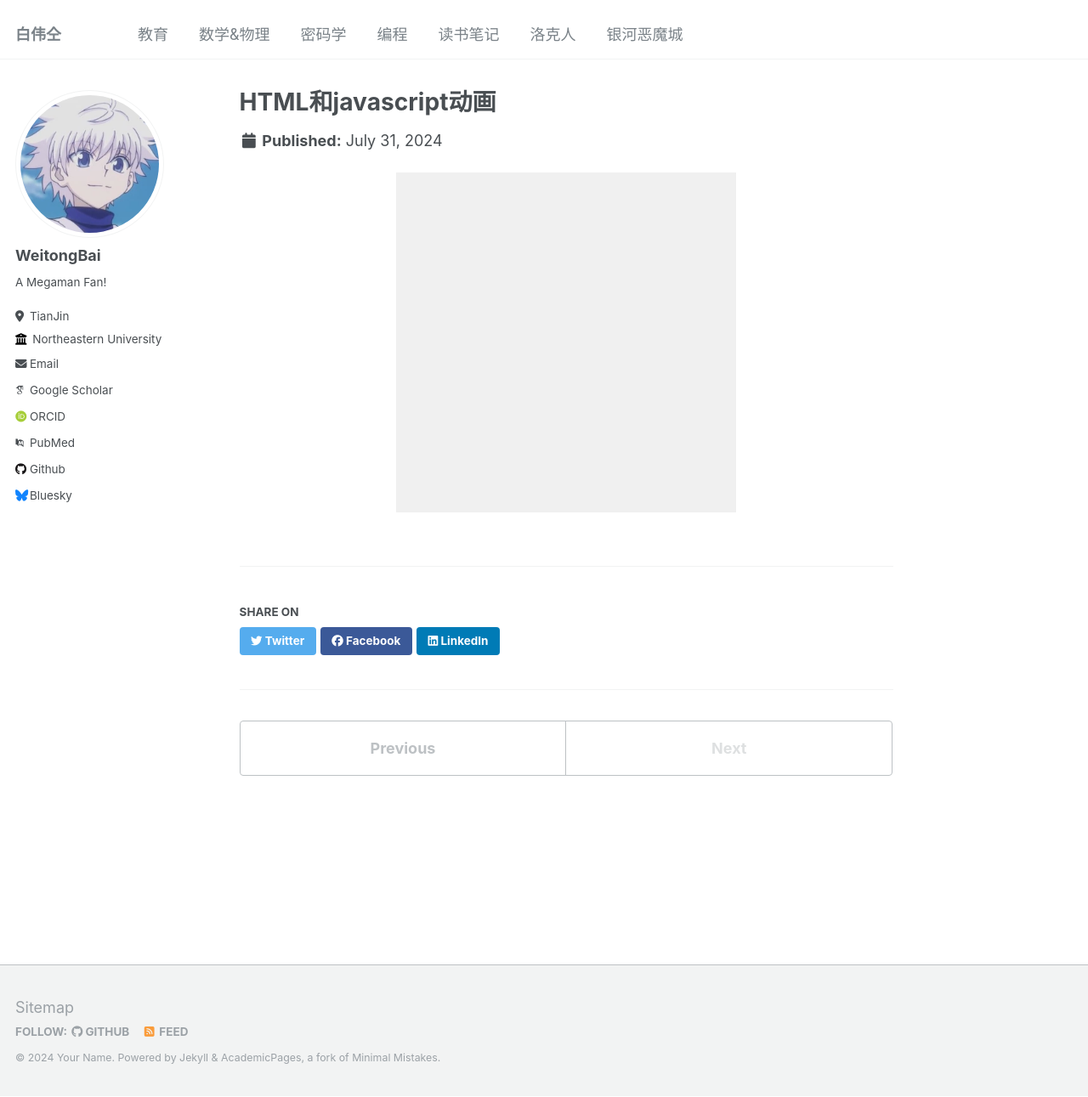
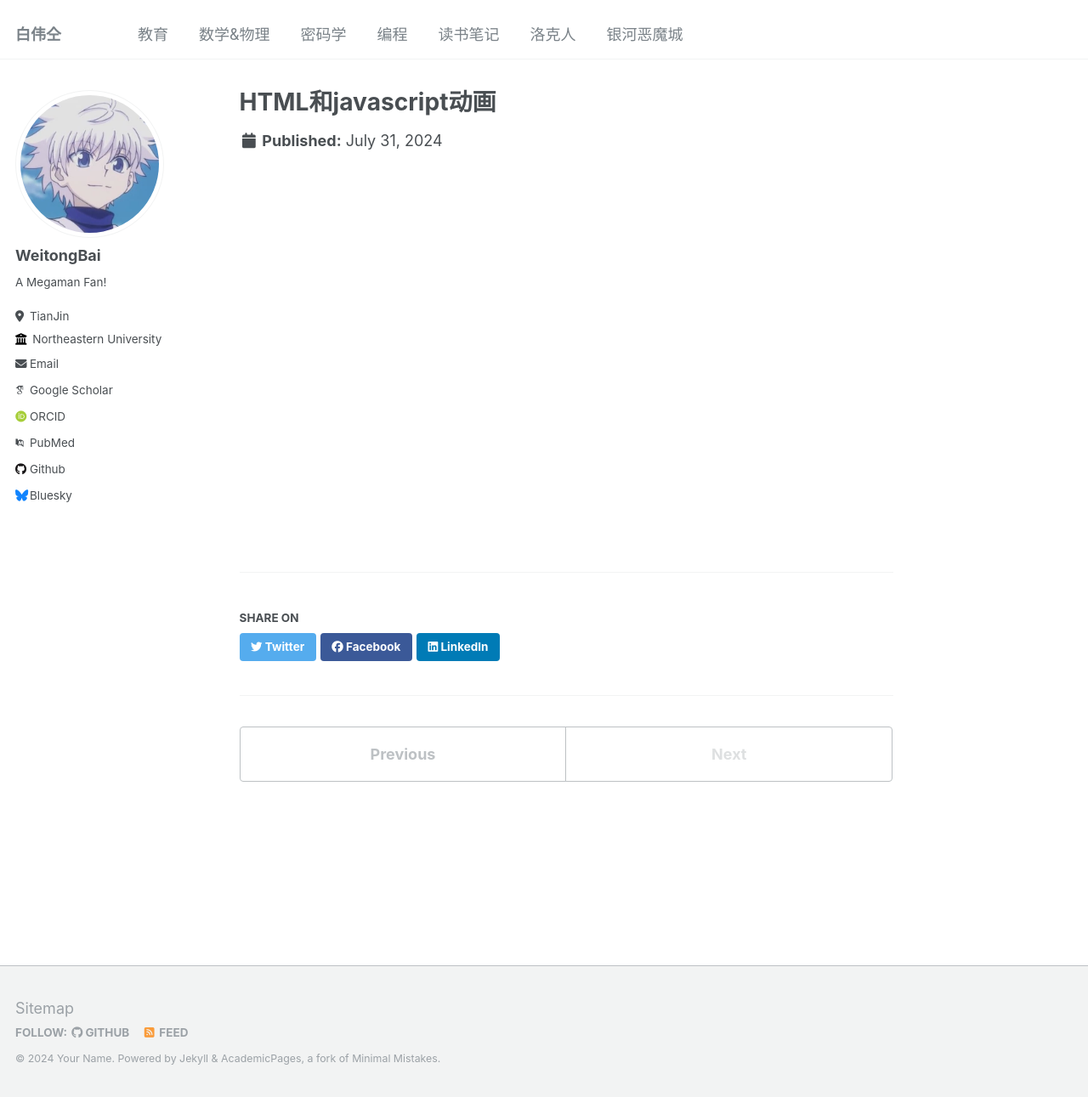
Before and after one commit to python-jiang/python-jiang.github.io, a Jekyll site: the page built from _portfolio/portfolio-5.html, in a window 1280 px wide and 1291 px high. Shown: the whole window at 85% size. Built offline with Jekyll 4.4.1, drawn with Linux system fonts in a browser that asks for light colours; some web fonts are replaced.

Commit message:
单点绕圆心旋转，只留<body>内的内容

```diff
--- a/_portfolio/portfolio-5.html
+++ b/_portfolio/portfolio-5.html
@@ -4,20 +4,8 @@
 collection: portfolio
 ---
 
-<html lang="en">
-<head>
-    <meta charset="UTF-8">
-    <title>Point Orbiting Around a Circle</title>
-    <style>
-  canvas {
-    display: block;
-    margin: auto;
-    background-color: #f0f0f0;
-  }
-</style>
-</head>
+
 <body>
 <canvas id="myCanvas" width="400" height="400"></canvas>
 <script src="script.js"></script>
 </body>
-</html>
```
